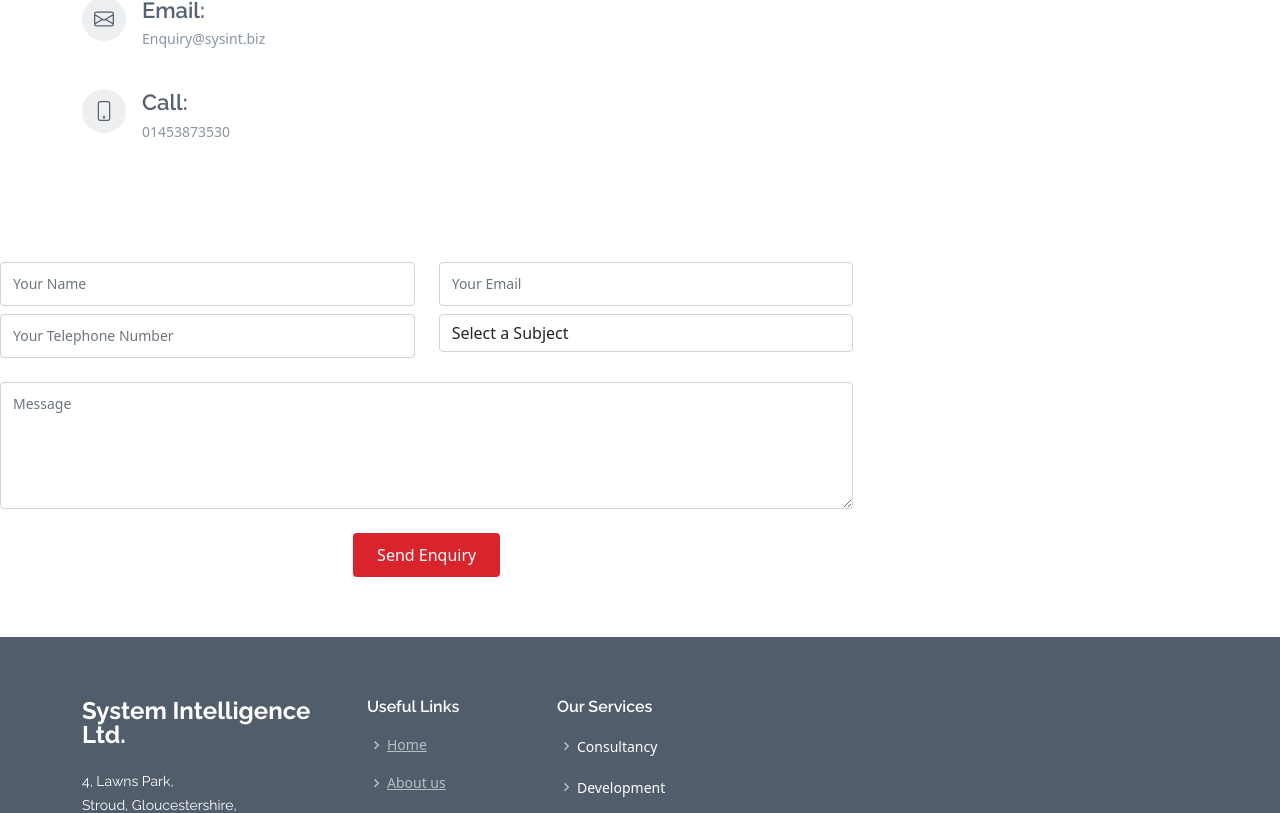
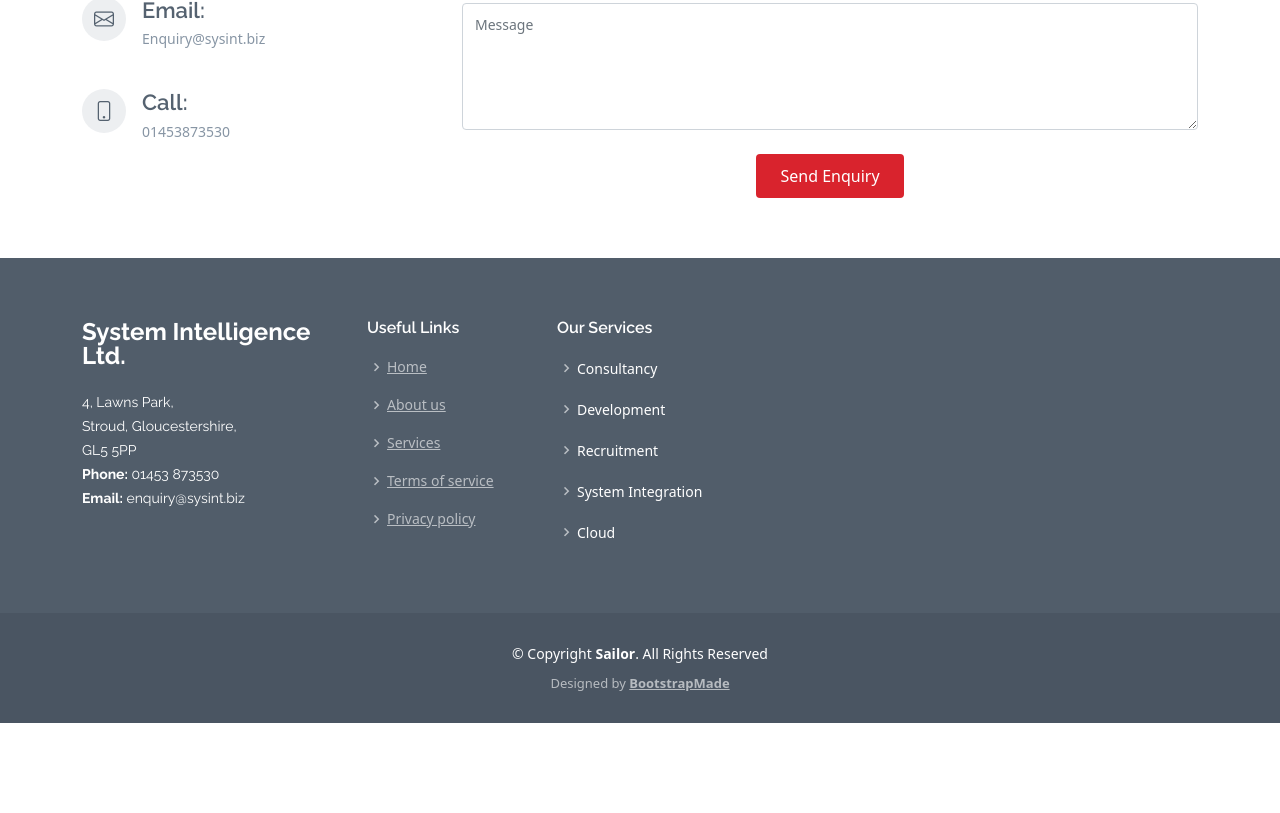
Before and after one commit to ajayd99/System-Intelligence-Project, a React (Create React App) app in the folder reactapp/: page /contact in a window 1280 px wide. Shown: the part 689-1502 px from the top of the page. After the commit the page ends 1412 px from the top, so only its background shows below. Built offline with nearby package versions, Linux system fonts and the light colour scheme.

Commit message:
working layout across all pages

```diff
--- a/reactapp/src/Components/contact.jsx
+++ b/reactapp/src/Components/contact.jsx
@@ -30,6 +30,7 @@ function Contact(props) {
       <div>
       <iframe style={{"border":"0","width":"100%","height":"270px"}} src="https://www.google.com/maps/embed/v1/place?q=4,+lawns+park,+north+woodchester,+gl55pp&key=AIzaSyBFw0Qbyq9zTFTd-tUY6dZWTgaQzuU17R8"frameBorder={0} allowFullScreen />
       </div>
+
       <div className="row mt-5">
         <div className="col-lg-4">
           <div className="info">
@@ -50,11 +51,8 @@ function Contact(props) {
             </div>
           </div>
         </div>
-    </div>
-    </div>
-    </section>
 
-    <section id="contact" className="contact">
+
       <div className="col-lg-8 mt-5 mt-lg-0">
         <form action="forms/contact.php" method="post" role="form" className="php-email-form">
           <div className="row">
@@ -91,6 +89,8 @@ function Contact(props) {
           <div className="text-center"><button type="submit">Send Enquiry</button></div>
         </form>
       </div>
+      </div>
+      </div>
     </section>
     </div>
 
```
Lines whose indentation alone changed are shown as unchanged.
